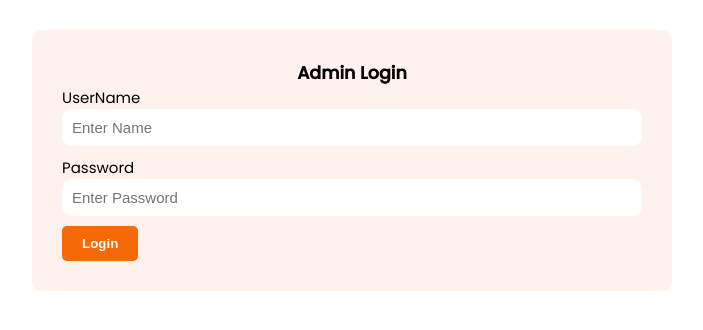
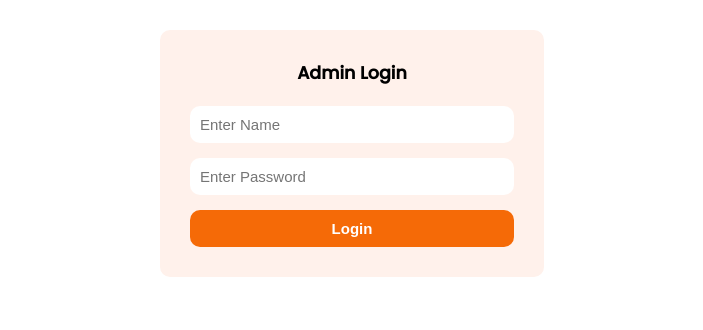
Before and after one commit to OgeeTech/Food-and-recipe, a plain HTML site: page admin/index.html in a window 1280 px wide. Shown: the whole page, without its empty margins (288-991 px from the left). Drawn offline with Linux system fonts and the light colour scheme.

Commit message:
Refactor login design

```diff
--- a/admin/index.html
+++ b/admin/index.html
@@ -14,12 +14,10 @@
         <div class="container">
             <h3>Admin Login</h3>
             <div class="input">
-                <label for="">UserName</label>
                 <input type="text" placeholder="Enter Name">
             </div>
 
             <div class="input">
-                <label for="">Password</label>
                 <input type="password" placeholder="Enter Password">
             </div>
 
@@ -27,7 +25,6 @@
                 Login
             </button>
         </div>
-
     </div>
 
 
--- a/admin/style.css
+++ b/admin/style.css
@@ -15,7 +15,7 @@
 .main-body{
     background: hsl(19, 100%, 96%);
     border-radius: 10px;
-    width: 50%;
+    width: 30%;
     color: black;
     padding: 10px;
     margin-top: 30px;
@@ -28,10 +28,11 @@
 
 .container h3{
     text-align: center;
+    margin-bottom: 20px;
 }
 
 .main-body .container .input{
-    margin-bottom: 10px;
+    margin-bottom: 15px;
 }
 
 input{
@@ -45,13 +46,15 @@ input{
 
 .main-body button{
     background: #f56a07;
-    padding: 10px 20px;
+    color: white;
+    font-weight: bold;
+    cursor: pointer;
+    width: 100%;
+    padding: 10px;
+    border-radius: 10px;
     outline: none;
     border: none;
-    color: white;
-    border-radius: 5px;
-    font-weight: bold;
-    cursor: pointer;
+    font-size: 15px;
 }
 
 .main-body button:hover{
```
